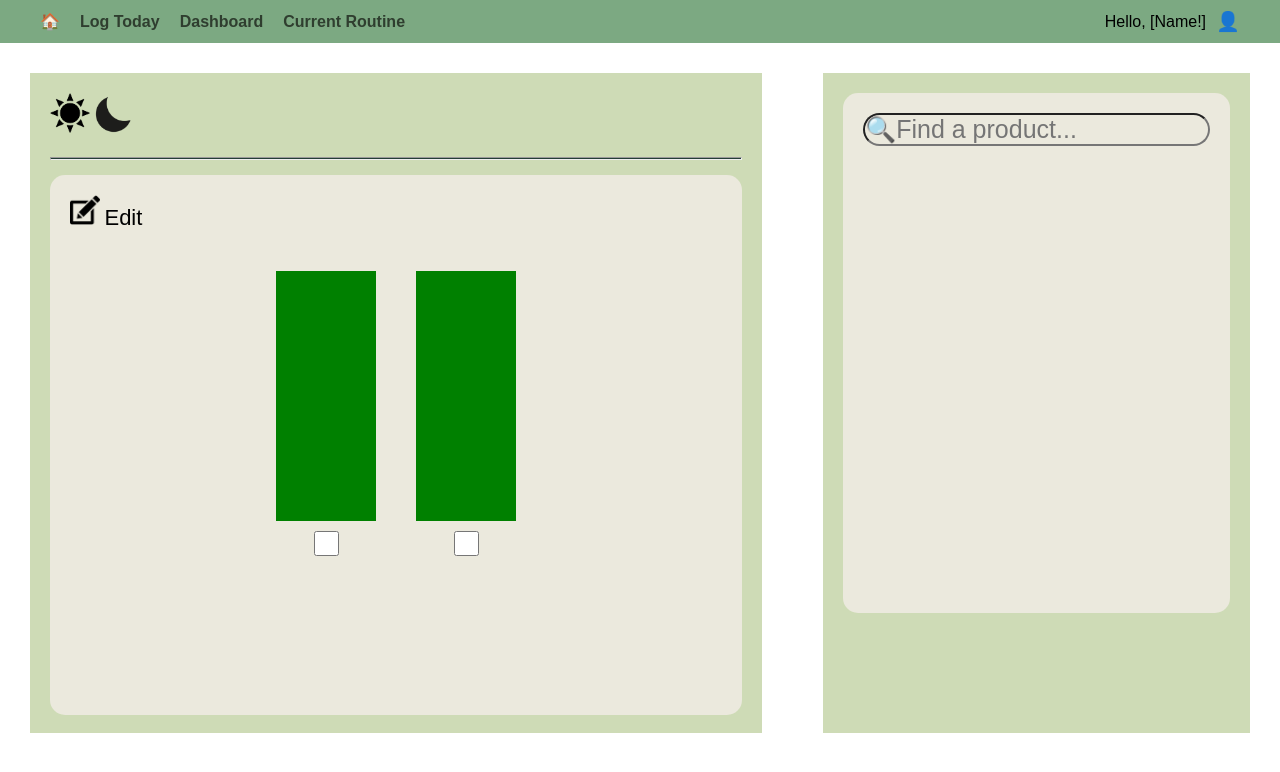
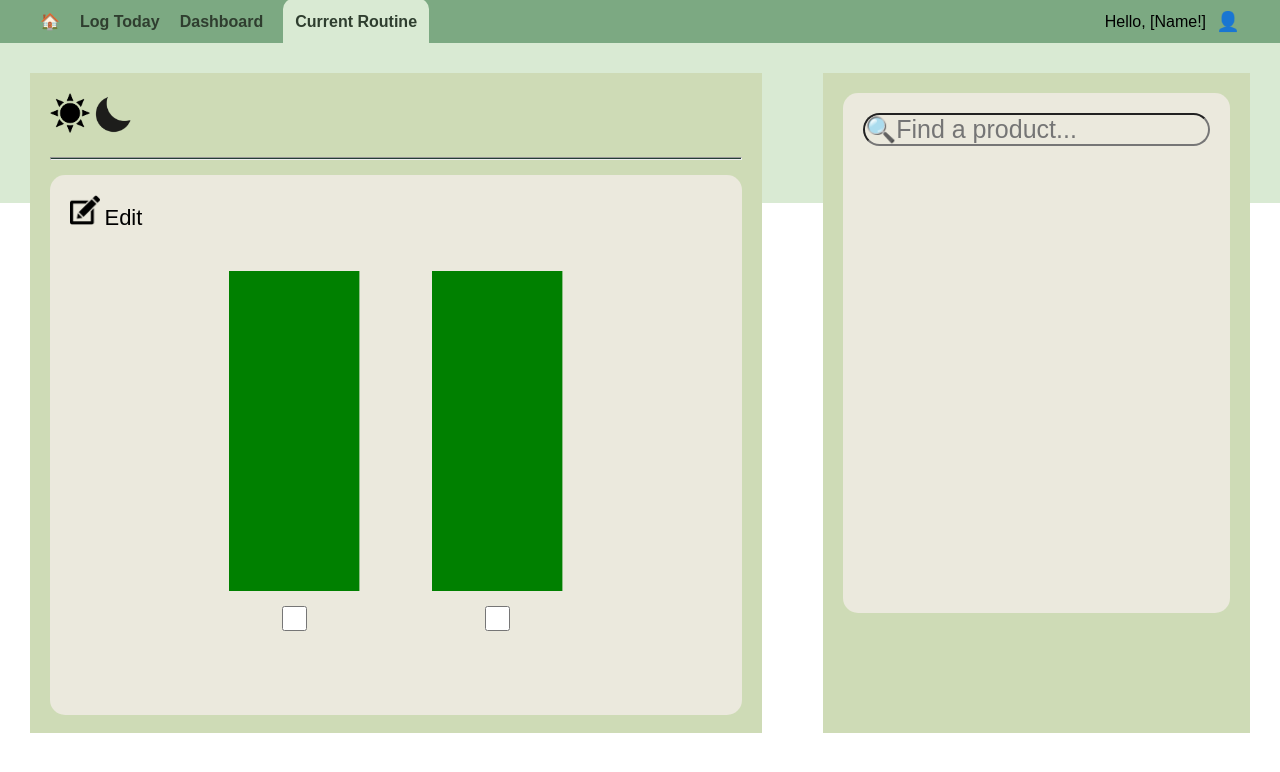
Before and after one commit to michelleegao/CS-4640-Clara, a PHP site: page /current_routine.html in a window 1280 px wide. Shown: the top 772 px of the page. Run offline with PHP 8.4, Linux system fonts and the light colour scheme.

Commit message:
added navbar changes

```diff
--- a/current_routine.html
+++ b/current_routine.html
@@ -16,7 +16,7 @@
                 <ul>
                     <li><a href="daily_logger.html">Log Today</a></li>
                     <li><a href="dashboard.html">Dashboard</a></li>
-                    <li><a href="current_routine.html">Current Routine</a></li>
+                    <li><a href="current_routine.html" class="active">Current Routine</a></li>
                 </ul>
             </div>
 
@@ -48,7 +48,7 @@
                 <div class="products-list">
                     <div class="product-item">
                         <!--skincare products placeholders-->
-                        <svg width="100" height="250">
+                        <svg class="product-rect" viewBox="0 0 100 250" preserveAspectRatio="none">
                             <rect x="0" y="0" width="100" height="250" style="fill:green" />
                         </svg>
                         <input type="checkbox" class="product-checkbox">
@@ -56,7 +56,7 @@
 
                     <div class="product-item">
                         <!--skincare products placeholders-->
-                        <svg width="100" height="250">
+                        <svg class="product-rect" viewBox="0 0 100 250" preserveAspectRatio="none">
                             <rect x="0" y="0" width="100" height="250" style="fill:green" />
                         </svg>
                         <input type="checkbox" class="product-checkbox">
--- a/dashboard.html
+++ b/dashboard.html
@@ -15,7 +15,7 @@
                 <a href="daily_logger.html" class="home-icon">🏠</a>
                 <ul>
                     <li><a href="daily_logger.html">Log Today</a></li>
-                    <li><a href="dashboard.html">Dashboard</a></li>
+                    <li><a href="dashboard.html" class="active">Dashboard</a></li>
                     <li><a href="current_routine.html">Current Routine</a></li>
                 </ul>
             </div>
--- a/styles/style.css
+++ b/styles/style.css
@@ -12,6 +12,7 @@ body {
 
 /* navbar styling */
 .navbar {
+    position: relative;
     background-color: #7ca982;
     color: 243e36;
     display: flex;
@@ -37,6 +38,7 @@ body {
 }
 
 .nav-left a {
+    position: relative;
     text-decoration: none;
     color: #2F3E2F;
     font-weight: 600;
@@ -44,8 +46,21 @@ body {
 
 .nav-left a.active {
     background-color: #D9EAD3;
-    padding: 8px 12px;
+    padding: 14px 12px;
     border-radius: 10px 10px 0 0;
+    position: relative;
+    z-index: 2;
+}
+
+.navbar::after {
+    content: "";
+    position: absolute;
+    top: 100%;           /* starts just below the navbar */
+    left: 0;
+    width: 100%;        /* full page width */
+    height: 20vh;        /* covers roughly 1/5 of the page height */
+    background-color: #D9EAD3; /* same as active highlight color */
+    z-index: -1;         /* behind the containers */
 }
 
 .nav-right {
@@ -65,8 +80,9 @@ body {
 
 .nav-left a:hover {
     color: #1f2f1f;
-    background-color: #CFE3CF;
+    background-color: #D9EAD3;
     border-radius: 10px 10px 0 0;
+    padding: 14px 12px;
 }
 
 /* dashboard filter styling */
@@ -167,6 +183,7 @@ select:hover {
 
 /* current routine tab styling */
 .products-container {
+    position: relative;
     display: flex;
     justify-content: space-between;
     align-items: stretch;
@@ -225,7 +242,15 @@ select:hover {
     display: flex;
     flex-direction: column;
     align-items: center;
-    gap: 10px;
+    flex: 1 1 0;
+    max-width: 25%;
+}
+
+.product-rect {
+    width: 80%;
+    height: auto;
+    max-height: 40vh;
+    margin-bottom: 15px;
 }
 
 .product-checkbox {
```
